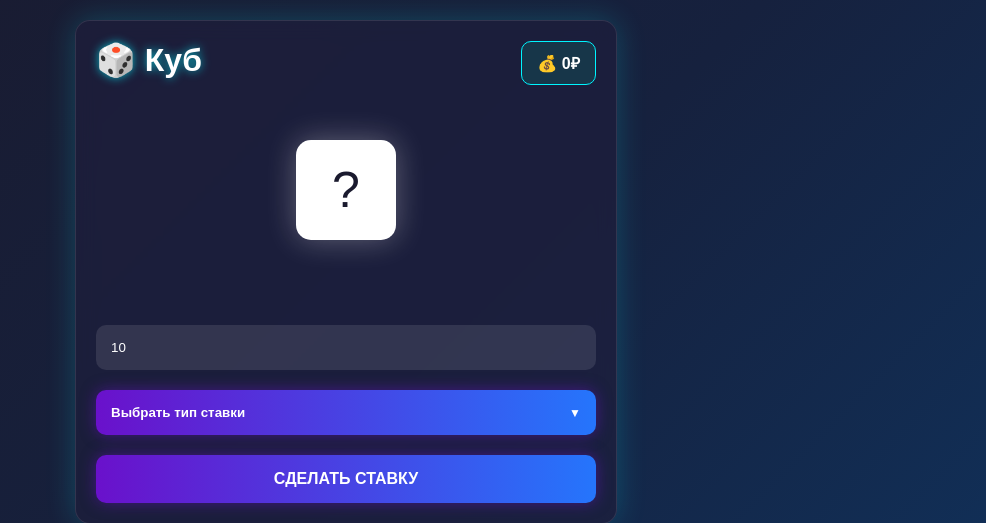
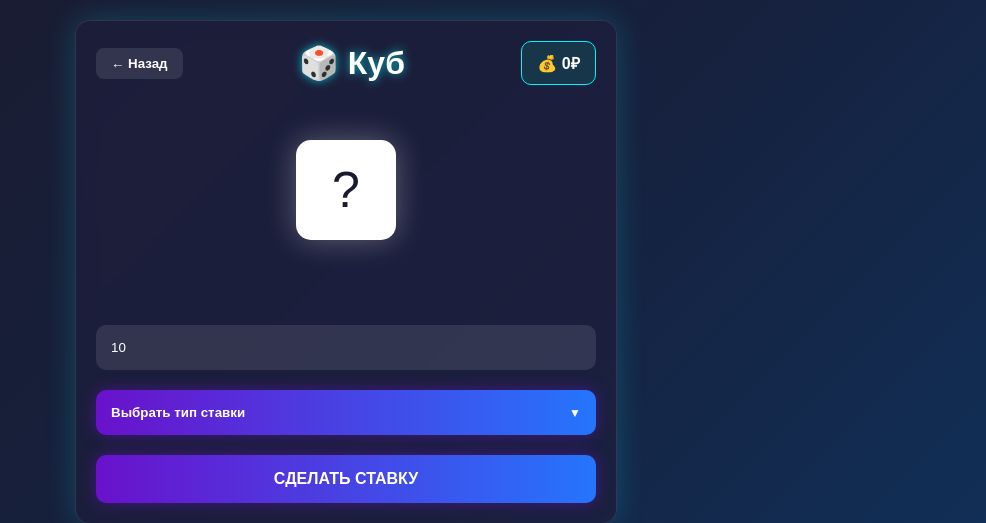
Before and after one commit to WSXvsLUCKY/caswebapp, a Flask app: page /cubes in a window 1280 px wide. Shown: the top 523 px of the page, without its empty margins (294-1280 px from the left). Run offline with Flask 3, Linux system fonts and the light colour scheme; data that the repository does not hold is empty; some libraries are stand-ins or nearby versions.

Commit message:
Update cubes.html

```diff
--- a/templates/cubes.html
+++ b/templates/cubes.html
@@ -33,12 +33,32 @@
             backdrop-filter: blur(10px);
             border: 1px solid rgba(255, 255, 255, 0.1);
             box-shadow: 0 0 30px rgba(0, 245, 255, 0.2);
+            position: relative;
         }
 
         .header {
             display: flex;
             justify-content: space-between;
             margin-bottom: 20px;
+            align-items: center;
+        }
+
+        .back-btn {
+            background: rgba(255, 255, 255, 0.1);
+            border: none;
+            color: white;
+            padding: 8px 15px;
+            border-radius: 8px;
+            cursor: pointer;
+            font-weight: bold;
+            display: flex;
+            align-items: center;
+            gap: 5px;
+            transition: all 0.2s;
+        }
+
+        .back-btn:hover {
+            background: rgba(255, 255, 255, 0.2);
         }
 
         .balance {
@@ -260,6 +280,7 @@
 <body>
     <div class="game-container">
         <div class="header">
+            <button class="back-btn" onclick="goBack()">← Назад</button>
             <h1 style="margin: 0; text-shadow: var(--text-glow);">🎲 Куб</h1>
             <div class="balance">💰 <span id="balance">{{ initial_balance }}</span>₽</div>
         </div>
@@ -318,6 +339,27 @@
         function getUserId() {
             const urlParams = new URLSearchParams(window.location.search);
             return urlParams.get('user_id');
+        }
+
+        function getUserData() {
+            const urlParams = new URLSearchParams(window.location.search);
+            return {
+                id: urlParams.get('user_id'),
+                first_name: urlParams.get('first_name'),
+                username: urlParams.get('username'),
+                photo_id: urlParams.get('photo_id')
+            };
+        }
+
+        function goBack() {
+            const userData = getUserData();
+            const params = new URLSearchParams();
+            params.append('user_id', userData.id);
+            if (userData.first_name) params.append('first_name', userData.first_name);
+            if (userData.username) params.append('username', userData.username);
+            if (userData.photo_id) params.append('photo_id', userData.photo_id);
+
+            window.location.href = `/?${params.toString()}`;
         }
 
         function initGame() {
@@ -383,14 +425,23 @@
                 return;
             }
 
-            fetch('/api/kub/bet', {
+            fetch('/api/cubes/bet', {
                 method: 'POST',
                 headers: {
                     'Content-Type': 'application/json'
                 },
-                body: JSON.stringify({ user_id: userId, bet_amount: betAmount, selectedBet: selectedBet })
+                body: JSON.stringify({
+                    user_id: userId,
+                    bet_amount: betAmount,
+                    selectedBet: selectedBet
+                })
             })
-            .then(response => response.json())
+            .then(response => {
+                if (!response.ok) {
+                    throw new Error('Network response was not ok');
+                }
+                return response.json();
+            })
             .then(data => {
                 if (data.status === 'success') {
                     gameState.balance = data.balance;
@@ -399,7 +450,7 @@
                     updateBalance();
                     rollDice();
                 } else {
-                    showMessage(data.message, true);
+                    showMessage(data.message || 'Ошибка при размещении ставки', true);
                 }
             })
             .catch(error => {
@@ -419,14 +470,19 @@
             setTimeout(() => {
                 elements.dice.classList.remove('rolling');
 
-                fetch('/api/kub/roll', {
+                fetch('/api/cubes/roll', {
                     method: 'POST',
                     headers: {
                         'Content-Type': 'application/json'
                     },
                     body: JSON.stringify({ user_id: userId, selectedBet: selectedBet })
                 })
-                .then(response => response.json())
+                .then(response => {
+                    if (!response.ok) {
+                        throw new Error('Network response was not ok');
+                    }
+                    return response.json();
+                })
                 .then(data => {
                     if (data.status === 'success') {
                         elements.dice.textContent = data.dice_value;
@@ -439,7 +495,7 @@
                         showMessage(win ? `Вы выиграли ${winAmount}₽!` : `Вы проиграли ${gameState.betAmount}₽`, !win);
                         gameState.isPlaying = false;
                     } else {
-                        showMessage(data.message, true);
+                        showMessage(data.message || 'Ошибка при броске кубика', true);
                         gameState.isPlaying = false;
                         resetGame();
                     }
@@ -455,14 +511,19 @@
 
         function resetGame() {
             const userId = getUserId();
-            fetch('/api/kub/reset', {
+            fetch('/api/cubes/reset', {
                 method: 'POST',
                 headers: {
                     'Content-Type': 'application/json'
                 },
                 body: JSON.stringify({ user_id: userId })
             })
-            .then(response => response.json())
+            .then(response => {
+                if (!response.ok) {
+                    throw new Error('Network response was not ok');
+                }
+                return response.json();
+            })
             .then(data => {
                 if (data.status !== 'success') {
                     console.error('Ошибка при сбросе игры:', data.message);
```
